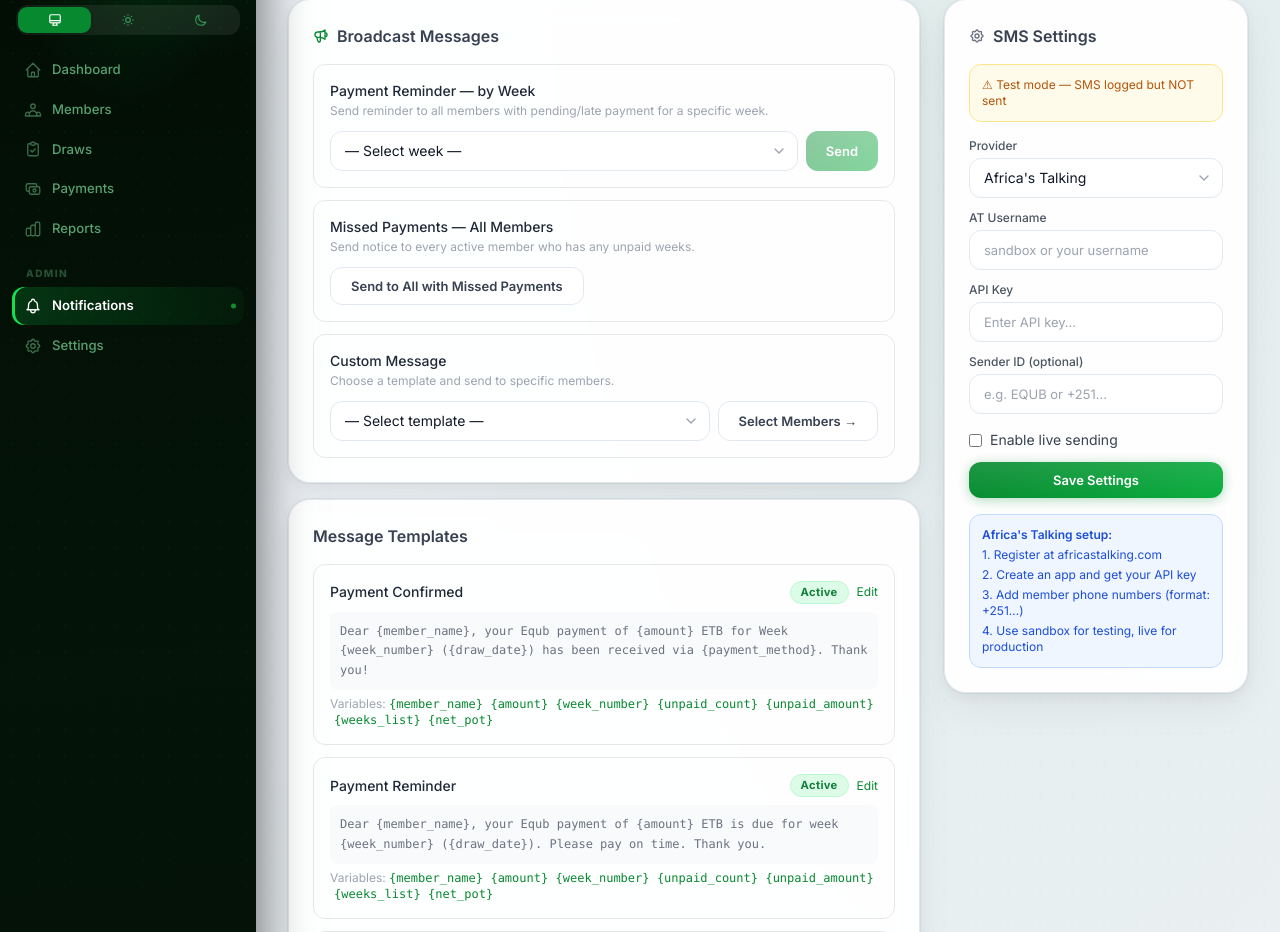
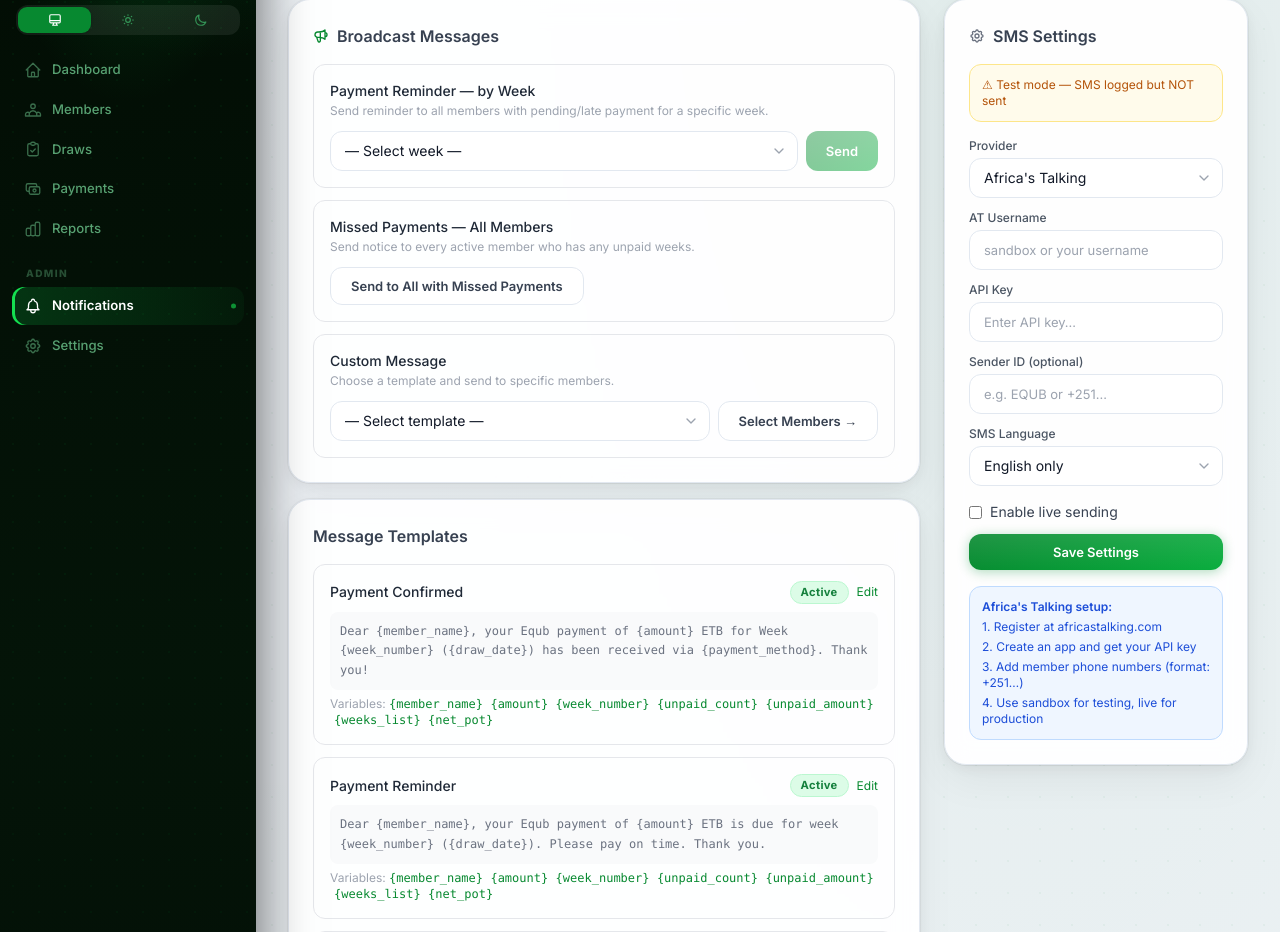
Before and after one commit to tesfaedu21-web/equb, a FastAPI app: page /notifications in a window 1280 px wide. Shown: the part 115-1047 px from the top of the page. Run offline with FastAPI, Linux system fonts and the light colour scheme; the visitor is signed in with stand-in values (Sample User, id 1); data comes from the database, SQL or seed files in the repository; data that the repository does not hold is empty; some libraries are stand-ins or nearby versions.

Commit message:
Add bilingual SMS templates: English + Amharic with language selector
- database.py: message_am column on notification_templates; sms_language
  column on notification_settings (en/am/both); migration for both;
  _seed_templates backfills Amharic on existing rows; all 6 default
  templates now include Amharic translations
- notifications.py: _pick_message() helper selects en/am/both based on
  cfg.sms_language; all send_* functions use it; TemplateUpdate and
  SettingsUpdate include new fields; get_templates returns message_am;
  get_settings returns sms_language
- notifications.html: Edit Template modal shows EN + AM textareas with
  live char counters (160 limit for EN, 70 for AM Unicode); SMS Settings
  has language dropdown (English / Amharic / Both); saveSettings and
  saveTemplate include new fields

Co-Authored-By: Claude Sonnet 4.6 <noreply@anthropic.com>

```diff
--- a/database.py
+++ b/database.py
@@ -445,7 +445,8 @@ class NotificationSettings(Base):
     username = Column(String, nullable=True)
     sender_id = Column(String, nullable=True)
     is_active = Column(Boolean, default=False)
-    device_token = Column(String, nullable=True)   # secret token for Android SMS gateway
+    device_token = Column(String, nullable=True)
+    sms_language = Column(String, default="en")    # en | am | both
 
 
 class SmsQueue(Base):
@@ -470,6 +471,7 @@ class NotificationTemplate(Base):
     key = Column(String, unique=True, nullable=False)
     title = Column(String, nullable=False)
     message = Column(Text, nullable=False)
+    message_am = Column(Text, nullable=True)
     is_active = Column(Boolean, default=True)
 
 
@@ -495,44 +497,54 @@ DEFAULT_TEMPLATES = [
         "key": "payment_confirmed",
         "title": "Payment Confirmed",
         "message": "Dear {member_name}, your Equb payment of {amount} ETB for Week {week_number} ({draw_date}) has been received via {payment_method}. Thank you!",
+        "message_am": "ውድ {member_name}፣ የሳምንት {week_number} ({draw_date}) የእቁብ ክፍያዎ {amount} ብር በ{payment_method} ደርሷል። አመሰግናለን!",
     },
     {
         "key": "payment_reminder",
         "title": "Payment Reminder",
         "message": "Dear {member_name}, your Equb payment of {amount} ETB is due for week {week_number} ({draw_date}). Please pay on time. Thank you.",
+        "message_am": "ውድ {member_name}፣ የሳምንት {week_number} ({draw_date}) የእቁብ ክፍያ {amount} ብር ይጠብቃል። በጊዜ ይክፈሉ። አመሰግናለን።",
     },
     {
         "key": "missed_payment",
         "title": "Missed Payment Notice",
         "message": "Dear {member_name}, you have {unpaid_count} missed Equb payment(s) totaling {unpaid_amount} ETB (weeks {weeks_list}). Please settle your balance to remain eligible.",
+        "message_am": "ውድ {member_name}፣ {unpaid_count} ያልተከፈሉ ክፍያዎች (ሳምንቶች: {weeks_list}) አሉዎት — ድምር {unpaid_amount} ብር። ቀሪ ሂሳብዎን ይጠርጉ።",
     },
     {
         "key": "draw_winner",
         "title": "Draw Winner",
         "message": "Congratulations {member_name}! You won the Equb pot for Week {week_number}. Your pot of {net_pot} ETB will be disbursed after confirming full payment.",
+        "message_am": "እንኳን ደስ አለዎ {member_name}! የሳምንት {week_number} የእቁብ ዕጣ ደርሷሎ። {net_pot} ብር ሙሉ ክፍያ ሲረጋገጥ ይከፈልዎታል።",
     },
     {
         "key": "pot_on_hold",
         "title": "Pot On Hold",
         "message": "Dear {member_name}, your pot for Week {week_number} ({net_pot} ETB) is ON HOLD. Please pay {unpaid_count} outstanding week(s) ({unpaid_amount} ETB) to receive it.",
+        "message_am": "ውድ {member_name}፣ የሳምንት {week_number} ድርሻዎ ({net_pot} ብር) ታግዷል። {unpaid_count} ያልተከፈሉ ሳምንቶች ({unpaid_amount} ብር) ይፈጽሙ።",
     },
     {
         "key": "pot_sold",
         "title": "Pot Sale",
         "message": "Dear {member_name}, your pot for Week {week_number} was sold. You receive a fee of {seller_fee} ETB. The buyer gets {buyer_receives} ETB.",
+        "message_am": "ውድ {member_name}፣ የሳምንት {week_number} ድርሻዎ ተሸጧል። ክፍያዎ {seller_fee} ብር ነው። ገዢው {buyer_receives} ብር ያገኛል።",
     },
     {
         "key": "disbursement_ready",
         "title": "Cheque Ready",
         "message": "Dear {member_name}, your Equb pot cheque for Week {week_number} (Cheque #{cheque_number}) is ready for collection. Please visit the office to sign and collect.",
+        "message_am": "ውድ {member_name}፣ የሳምንት {week_number} የእቁብ ቼክዎ (ቼክ #{cheque_number}) ዝግጁ ነው። ለፊርማ እና ለቀብ ቢሮ ይምጡ።",
     },
 ]
 
 
 def _seed_templates(db) -> None:
     for t in DEFAULT_TEMPLATES:
-        if not db.query(NotificationTemplate).filter_by(key=t["key"]).first():
+        existing = db.query(NotificationTemplate).filter_by(key=t["key"]).first()
+        if not existing:
             db.add(NotificationTemplate(**t))
+        elif not existing.message_am and t.get("message_am"):
+            existing.message_am = t["message_am"]
     db.commit()
 
 
@@ -687,6 +699,9 @@ def _migrate(engine):
             provider_response TEXT
         )""",
         "CREATE INDEX IF NOT EXISTS ix_sms_queue_status ON sms_queue(status)",
+        # Bilingual templates + language preference
+        "ALTER TABLE notification_templates ADD COLUMN IF NOT EXISTS message_am TEXT",
+        "ALTER TABLE notification_settings ADD COLUMN IF NOT EXISTS sms_language VARCHAR DEFAULT 'en'",
     ]
     with engine.connect() as conn:
         for sql in migrations:
--- a/templates/notifications.html
+++ b/templates/notifications.html
@@ -302,6 +302,19 @@
             </div>
           </div>
 
+          <!-- Language preference -->
+          <div>
+            <label class="block text-xs font-medium text-gray-600 mb-1">SMS Language</label>
+            <select x-model="cfg.sms_language" class="text-sm">
+              <option value="en">English only</option>
+              <option value="am">Amharic only (አማርኛ)</option>
+              <option value="both">Both — English + Amharic</option>
+            </select>
+            <div x-show="cfg.sms_language === 'both'" class="text-xs text-amber-600 mt-1">
+              "Both" sends English then Amharic in one message — may split into 2–3 SMS segments.
+            </div>
+          </div>
+
           <div class="flex items-center gap-2 pt-1">
             <input type="checkbox" x-model="cfg.is_active" id="liveMode" class="w-auto rounded"/>
             <label for="liveMode" class="text-sm text-gray-700">Enable live sending</label>
@@ -335,7 +348,7 @@
 
 <!-- Edit Template Modal -->
 <div x-show="showEditTemplate" x-cloak class="modal-backdrop" @click.self="showEditTemplate = false">
-  <div class="modal-box">
+  <div class="modal-box" style="max-width:640px">
     <div class="p-6 border-b">
       <h2 class="text-lg font-bold text-gray-900" x-text="'Edit: ' + (editTmpl.title || '')"></h2>
     </div>
@@ -344,15 +357,36 @@
         <label class="block text-sm font-medium text-gray-700 mb-1">Title</label>
         <input x-model="editTmpl.title" type="text" name="tmpl_title" id="tmpl_title" required/>
       </div>
+
+      <!-- Character count helper -->
+      <div class="text-xs text-gray-400 bg-gray-50 rounded-lg px-3 py-2">
+        Available variables:
+        <span class="font-mono text-equb-green">{member_name} {amount} {week_number} {draw_date} {unpaid_count} {unpaid_amount} {weeks_list} {net_pot} {seller_fee} {buyer_receives} {payment_method} {cheque_number}</span>
+        <span class="block mt-1 text-amber-600">⚠ Amharic uses Unicode encoding — keep under 70 chars per SMS segment (vs 160 for English).</span>
+      </div>
+
+      <!-- English message -->
       <div>
-        <label class="block text-sm font-medium text-gray-700 mb-1">Message</label>
-        <textarea x-model="editTmpl.message" name="tmpl_message" id="tmpl_message" rows="5"
-                  placeholder="Use {member_name}, {amount}, {week_number}, etc."></textarea>
-        <div class="text-xs text-gray-400 mt-1">
-          Keep messages under 160 chars for single SMS. Available variables:
-          <span class="font-mono text-equb-green">{member_name} {amount} {week_number} {draw_date} {unpaid_count} {unpaid_amount} {weeks_list} {net_pot} {seller_fee} {buyer_receives}</span>
+        <div class="flex items-center justify-between mb-1">
+          <label class="block text-sm font-medium text-gray-700">🇺🇸 English Message</label>
+          <span class="text-xs" :class="(editTmpl.message||'').length > 160 ? 'text-amber-600 font-semibold' : 'text-gray-400'"
+                x-text="(editTmpl.message||'').length + ' chars' + ((editTmpl.message||'').length > 160 ? ' — will split into ' + Math.ceil((editTmpl.message||'').length/153) + ' SMS' : '')"></span>
         </div>
+        <textarea x-model="editTmpl.message" name="tmpl_message" id="tmpl_message" rows="4"
+                  placeholder="English message…"></textarea>
       </div>
+
+      <!-- Amharic message -->
+      <div>
+        <div class="flex items-center justify-between mb-1">
+          <label class="block text-sm font-medium text-gray-700">🇪🇹 Amharic Message (አማርኛ)</label>
+          <span class="text-xs" :class="(editTmpl.message_am||'').length > 70 ? 'text-amber-600 font-semibold' : 'text-gray-400'"
+                x-text="(editTmpl.message_am||'').length + ' chars' + ((editTmpl.message_am||'').length > 70 ? ' — will split into ' + Math.ceil((editTmpl.message_am||'').length/67) + ' SMS' : '')"></span>
+        </div>
+        <textarea x-model="editTmpl.message_am" name="tmpl_message_am" id="tmpl_message_am" rows="4"
+                  placeholder="አማርኛ መልዕክት…" class="amharic" lang="am"></textarea>
+      </div>
+
       <div class="flex items-center gap-2">
         <input type="checkbox" x-model="editTmpl.is_active" id="tmplActive" class="w-auto rounded"/>
         <label for="tmplActive" class="text-sm text-gray-700">Active</label>
@@ -410,7 +444,7 @@
 <script>
 function notifications() {
   return {
-    cfg: { provider: 'africastalking', username: '', api_key: null, api_key_input: '', sender_id: '', is_active: false, has_device_token: false, newToken: '' },
+    cfg: { provider: 'africastalking', username: '', api_key: null, api_key_input: '', sender_id: '', is_active: false, has_device_token: false, newToken: '', sms_language: 'en' },
     templates: [], logBatches: [], logIndividuals: [], expandedBatch: null,
     weeks: [], allMembers: [],
     reminderWeekId: '',
@@ -472,6 +506,7 @@ function notifications() {
           username: this.cfg.username,
           sender_id: this.cfg.sender_id,
           is_active: this.cfg.is_active,
+          sms_language: this.cfg.sms_language,
         };
         if (this.cfg.api_key_input) payload.api_key = this.cfg.api_key_input;
         await this.api('PUT', '/api/notifications/settings', payload);
@@ -505,6 +540,7 @@ function notifications() {
         await this.api('PUT', `/api/notifications/templates/${this.editTmpl.id}`, {
           title: this.editTmpl.title,
           message: this.editTmpl.message,
+          message_am: this.editTmpl.message_am,
           is_active: this.editTmpl.is_active,
         });
         const idx = this.templates.findIndex(t => t.id === this.editTmpl.id);
```
Also changed, not shown: routers/notifications.py (+27 -8 lines).
